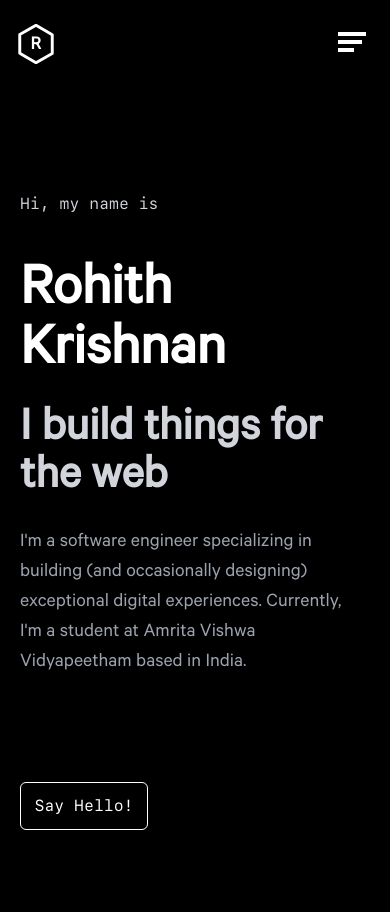
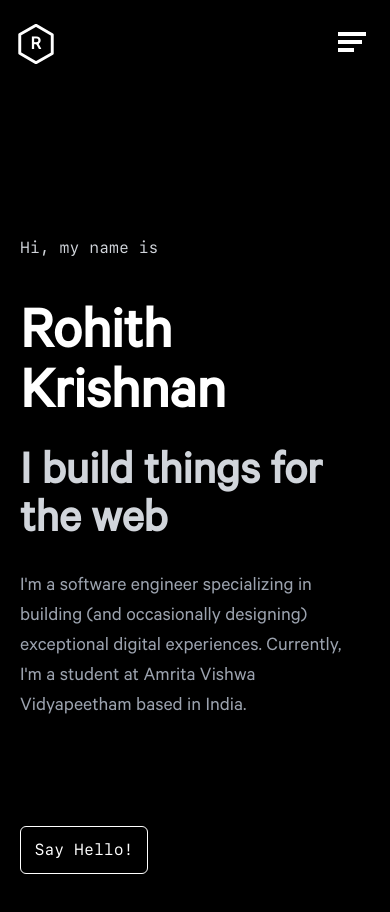
Before and after one commit to Rohithk2003/portfolio, a Next.js app: page / in a window 390 px wide. Shown: the top 912 px of the page. Built offline with nearby package versions, Linux system fonts and the light colour scheme; what tailwindcss-animated would draw is missing.

Commit message:
add margin top to text in main page

```diff
--- a/components/main.js
+++ b/components/main.js
@@ -17,7 +17,7 @@ export default function Main() {
 			className={`home pop-up md:animate-9 animate-2 flex bg-black flex-wrap  flex-col w-full h-dvh xs:gap-3 gap-6 md:gap-15! lg:gap-12  md:pl-44 sm:pl-14 pl-5 md:p-20 sm:p-14 p-5 xs:pt-0 pt-20  pr-2 `}
 		>
 			<div
-				className={`md:h-3 md:mb-0 mb-6 h-6 w-full text-gray-300 ${sf.className}`}
+				className={`md:h-3 md:mb-0 mb-6 md:mt-0 mt-11 h-6 w-full text-gray-300 ${sf.className}`}
 			>
 				Hi, my name is
 			</div>
```
